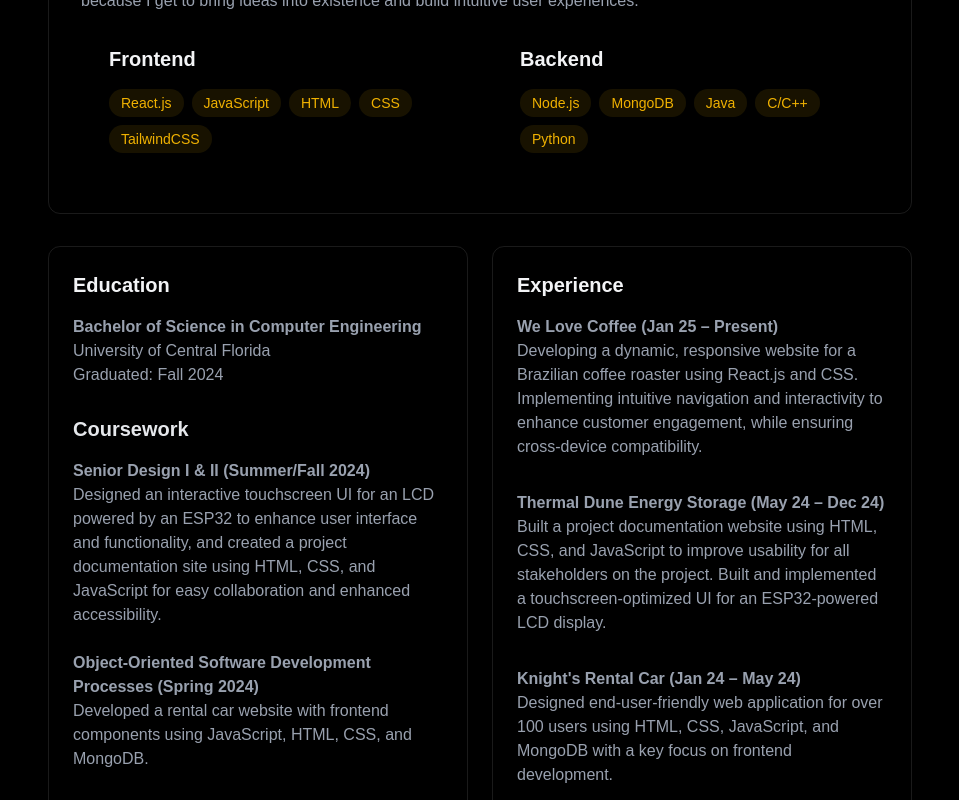
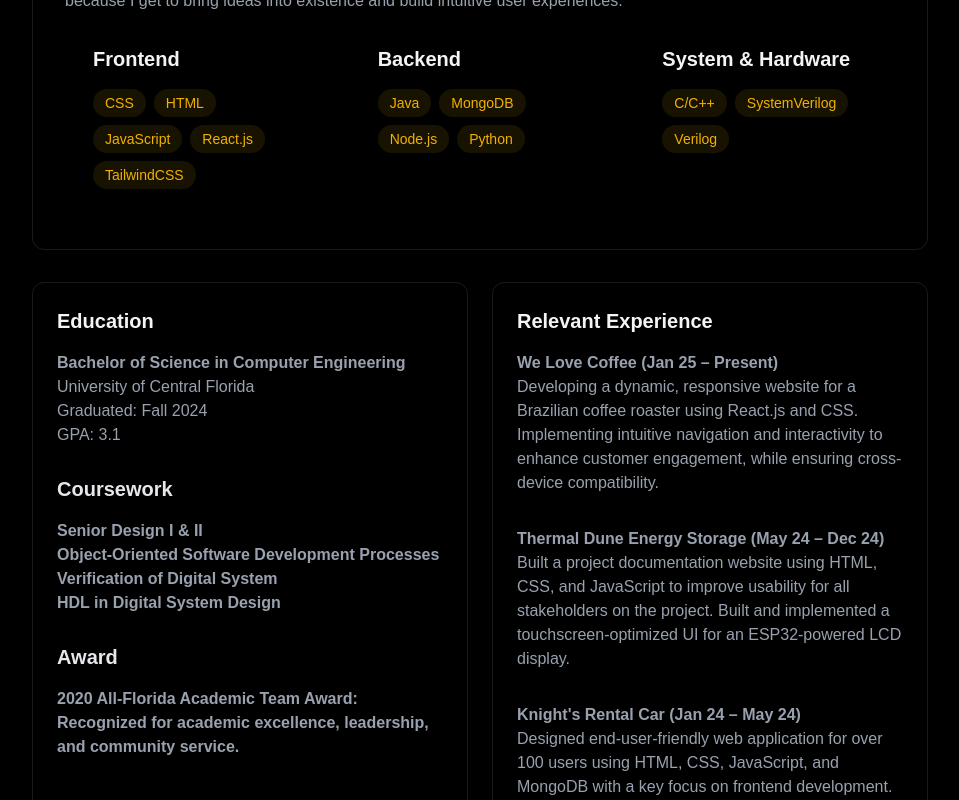
Before and after one commit to fpfrances/portfolio, a React (Vite) app: page / in a window 1280 px wide. Shown: the part 1060-1860 px from the top of the page, without its empty margins (160-1119 px from the left). Built offline with nearby package versions, Linux system fonts and the light colour scheme.

Commit message:
Fixed some layouts

```diff
--- a/src/components/sections/About.jsx
+++ b/src/components/sections/About.jsx
@@ -2,25 +2,30 @@ import { RevealOnScroll } from "../RevealOnScroll";
 export const About = () => {
 
     const FrontendSkills = [
+        "CSS",
+        "HTML",
+        "JavaScript",
         "React.js",
-        "JavaScript",
-        "HTML",
-        "CSS",
         "TailwindCSS"
     ];
 
     const BackendSkills = [
+        "Java",
+        "MongoDB",
         "Node.js",
-        "MongoDB",
-        "Java",
-        "C/C++",
         "Python",
     ];
+
+    const SystemHardwareSkills = [
+        "C/C++",
+        "SystemVerilog",
+        "Verilog"
+    ]
 
     return (
         <section id="about" className="min-h-screen flex items-center justify-center py-25">
             <RevealOnScroll>
-            <div className="max-w-4xl mx-auto px-4">
+            <div className="max-w-4xl mx-auto px-auto">
                 <h2 className="text-4xl font-bold mb-7 bg-gradient-to-r from-yellow-500 to-pink-600 bg-clip-text text-transparent text-center">
                     About Me</h2>
 
@@ -31,7 +36,7 @@ export const About = () => {
                 and build intuitive user experiences.
                 </p>
 
-                <div className="grid grid-cols-1 md:grid-cols-2 gap-6">
+                <div className="grid grid-cols-1 md:grid-cols-3 gap-6">
                     <div className="rounded-xl p-7 hover:-translate-y-1 transition-all">
                         <h3 className="text-xl font-bold mb-4">Frontend</h3>
                         <div className="flex flex-wrap gap-2">
@@ -53,6 +58,17 @@ export const About = () => {
                             ))}
                         </div>
                     </div>
+
+                    <div className="rounded-xl p-7 hover:-translate-y-1 transition-all">
+                        <h3 className="text-xl font-bold mb-4">System & Hardware</h3>
+                        <div className="flex flex-wrap gap-2">
+                            {SystemHardwareSkills.map((tech, key) =>(
+                                <span key={key} className="bg-yellow-500/10 text-yellow-500 py-1 px-3 rounded-full text-sm hover:bg-yellow-500/20
+                                hover:shadow-[0_0_15px_rgba(234,179,8,0.4)] transition">{tech}
+                                </span>
+                            ))}
+                        </div>
+                    </div>
                 </div>
                 </div>
                 <div className="grid grid-cols-1 md:grid-cols-2 gap-6 mt-8">
@@ -60,20 +76,27 @@ export const About = () => {
                         <h3 className="text-xl font-bold mb-4">Education</h3>
                         <ul className="space-y-1 text-gray-400">
                             <li>
-                                <strong>Bachelor of Science in Computer Engineering</strong> University of Central Florida
-                                <p>Graduated: Fall 2024</p><br></br>
+                                <strong>Bachelor of Science in Computer Engineering</strong>
+                                <p>University of Central Florida</p>
+                                <p>Graduated: Fall 2024</p>
+                                <p>GPA: 3.1</p><br></br>
                             </li>
                             <li>
                                 <h3 className="text-xl font-bold mb-4 text-gray-200">Coursework</h3>
-                                <strong>Senior Design I & II (Summer/Fall 2024)</strong><p>Designed an interactive touchscreen UI for an LCD powered by an ESP32 to enhance user interface and functionality,
-                                        and created a project documentation site using HTML, CSS, and JavaScript for easy collaboration and enhanced accessibility.</p><br></br>
-                                <strong>Object-Oriented Software Development Processes (Spring 2024)</strong><p>Developed a rental car website with frontend components using JavaScript, HTML, CSS, and MongoDB.</p><br></br>
-                                <strong>Embedded Systems (Fall 2023)</strong><p>Developed projects with MSP430 and ESP32 in C and C++, focusing on real-time systems.</p>
+                                <p><strong>Senior Design I & II</strong></p>
+                                <p><strong>Object-Oriented Software Development Processes</strong></p>
+                                <p><strong>Verification of Digital System</strong></p>
+                                <p><strong>HDL in Digital System Design</strong></p><br></br>
+                            </li>
+                            <li>
+                                <h3 className="text-xl font-bold mb-4 text-gray-200">Award</h3>
+                                <strong>2020 All-Florida Academic Team Award: Recognized for academic excellence, leadership, and community service.</strong><br></br>
+                                <br></br>
                             </li>
                         </ul>
                     </div>
                     <div className="p-6 rounded-xl border border-white/10 hover:-translate-y-1 hover:border-yellow-500/30 transition-all hover:shadow-[0_0_20px_rgba(234,179,8,0.4)]">
-                        <h3 className="text-xl font-bold mb-4">Experience</h3>
+                        <h3 className="text-xl font-bold mb-4">Relevant Experience</h3>
                         <div className="space-y-8 text-gray-400">
                             <div>
                             <h4><strong> We Love Coffee (Jan 25 – Present)</strong></h4>
--- a/src/components/sections/Projects.jsx
+++ b/src/components/sections/Projects.jsx
@@ -49,26 +49,6 @@ export const Projects = () => {
                     </div>
                     <div className="p-6 rounded-xl border border-white/10 hover:-translate-y-1 hover:border-yellow-500/30
                     hover:shadow-[0_0_15px_rgba(234,179,8,0.4)] transition">
-                        <h3 className="text-xl font-bold mb-2">AI-Powered ATS Resume Scanner</h3>
-                        <p className="text-gray-300 mb-4">
-                        This intelligent resume scanner simulates an Applicant Tracking System (ATS) with LLMs simulating how much a resume fits a job description.
-                        Even though it does not exactly replicate corporate ATS system, it gives an accurate estimate of performance by focusing on technical and soft skills.
-                        </p>
-                        <div className="flex flex-wrap gap-2">
-                            {["Flask", "GPT-3.5", "JavaScript", "LlamaIndex", "OpenAI API", "Python", "TailwindCSS", "Vite"].map((tech, key) => (
-                            <span key={key} className="bg-yellow-500/10 text-yellow-500 py-1 px-3 rounded-full text-sm hover:bg-yellow-500/20
-                            hover:shadow-[0_0_15px_rgba(234,179,8,0.4)] transition-all">{tech}
-                            </span>
-                        ))}
-                        </div>
-                        <div className="flex justify-between items-center mt-4">
-                        <a href="https://github.com/fpfrances/ScannerATS" target="_blank" className="bg-gradient-to-r from-yellow-500 to-pink-600 bg-clip-text text-transparent text-center px-2">
-                                Project Link
-                            </a>
-                        </div>
-                    </div>
-                    <div className="p-6 rounded-xl border border-white/10 hover:-translate-y-1 hover:border-yellow-500/30
-                    hover:shadow-[0_0_15px_rgba(234,179,8,0.4)] transition">
                         <h3 className="text-xl font-bold mb-2">Thermal Dune Energy Storage Website</h3>
                         <p className="text-gray-300 mb-4">
                         A website designed to showcase the Thermal Dune Energy Storage documentation. The website features a clean design,
@@ -109,6 +89,26 @@ export const Projects = () => {
                     </div>
                     <div className="p-6 rounded-xl border border-white/10 hover:-translate-y-1 hover:border-yellow-500/30
                     hover:shadow-[0_0_15px_rgba(234,179,8,0.4)] transition">
+                        <h3 className="text-xl font-bold mb-2">AI-Powered ATS Resume Scanner</h3>
+                        <p className="text-gray-300 mb-4">
+                        This intelligent resume scanner simulates an Applicant Tracking System (ATS) with LLMs simulating how much a resume fits a job description.
+                        Even though it does not exactly replicate corporate ATS system, it gives an accurate estimate of performance by focusing on technical and soft skills.
+                        </p>
+                        <div className="flex flex-wrap gap-2">
+                            {["Flask", "GPT-3.5", "JavaScript", "LlamaIndex", "OpenAI API", "Python", "TailwindCSS", "Vite"].map((tech, key) => (
+                            <span key={key} className="bg-yellow-500/10 text-yellow-500 py-1 px-3 rounded-full text-sm hover:bg-yellow-500/20
+                            hover:shadow-[0_0_15px_rgba(234,179,8,0.4)] transition-all">{tech}
+                            </span>
+                        ))}
+                        </div>
+                        <div className="flex justify-between items-center mt-4">
+                        <a href="https://github.com/fpfrances/ScannerATS" target="_blank" className="bg-gradient-to-r from-yellow-500 to-pink-600 bg-clip-text text-transparent text-center px-2">
+                                Project Link
+                            </a>
+                        </div>
+                    </div>
+                    <div className="p-6 rounded-xl border border-white/10 hover:-translate-y-1 hover:border-yellow-500/30
+                    hover:shadow-[0_0_15px_rgba(234,179,8,0.4)] transition">
                         <h3 className="text-xl font-bold mb-2">Knight's Rental Car Website</h3>
                         <p className="text-gray-300 mb-4">
                         A web application to rent cars, where users can browse through available cars, rent them, and manage their rentals.
@@ -135,7 +135,7 @@ export const Projects = () => {
                         The CPU is designed to execute a set of instructions and includes components such as ALU, registers, and control unit.
                         </p>
                         <div className="flex flex-wrap gap-2">
-                            {["System Verilog", "Teamwork", "Verilog",].map((tech, key) => (
+                            {["SystemVerilog", "Teamwork", "Verilog",].map((tech, key) => (
                             <span key={key} className="bg-yellow-500/10 text-yellow-500 py-1 px-3 rounded-full text-sm hover:bg-yellow-500/20
                             hover:shadow-[0_0_15px_rgba(234,179,8,0.4)] transition-all">{tech}
                             </span>
@@ -156,7 +156,7 @@ export const Projects = () => {
                         functionality of the designs and ensure that they meet the specifications.
                         </p>
                         <div className="flex flex-wrap gap-2">
-                            {["System Verilog", "Verilog"].map((tech, key) => (
+                            {["SystemVerilog", "Verilog"].map((tech, key) => (
                             <span key={key} className="bg-yellow-500/10 text-yellow-500 py-1 px-3 rounded-full text-sm hover:bg-yellow-500/20
                             hover:shadow-[0_0_15px_rgba(234,179,8,0.4)] transition-all">{tech}
                             </span>
```
